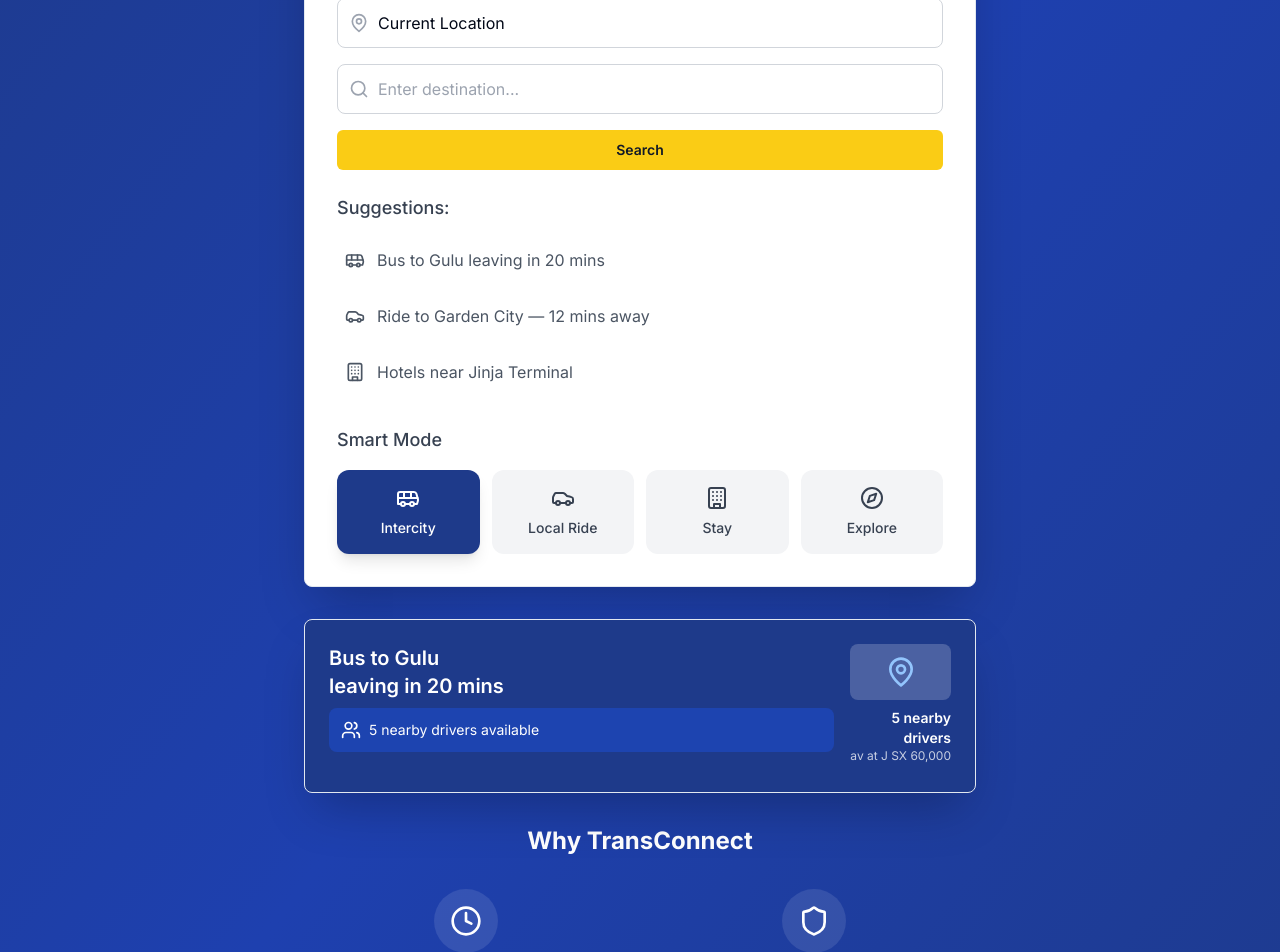
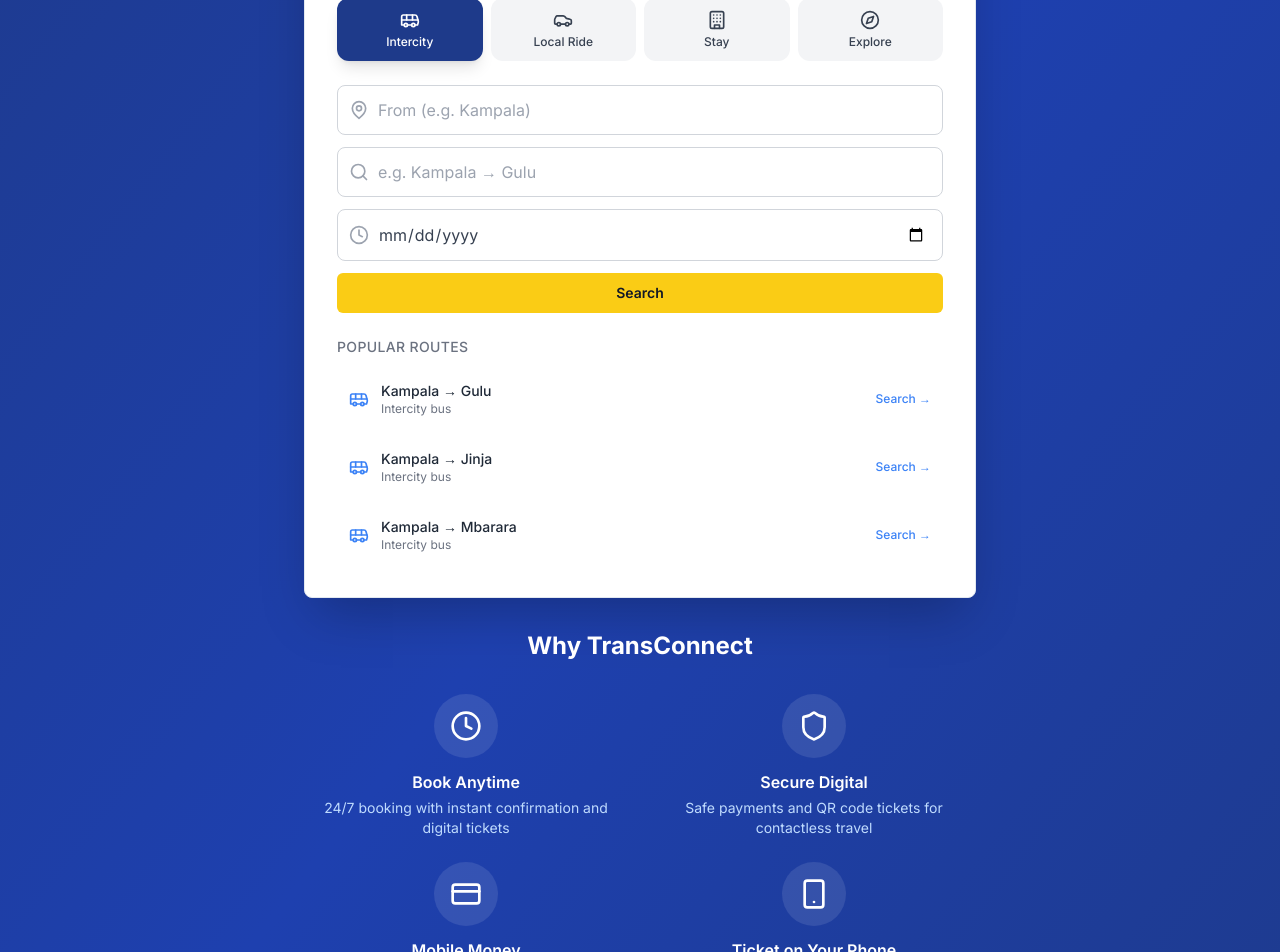
Before and after one commit to 3bsolutionsltd/transconnect-app, a Next.js app in the folder transconnect-web/: page / in a window 1280 px wide. Shown: the part 380-1332 px from the top of the page. Built offline with nearby package versions, Linux system fonts and the light colour scheme.

Commit message:
feat: improve homepage UX (date picker, smart mode, router.push, popular routes, 4-item value prop, copyright 2026)

```diff
--- a/transconnect-web/src/app/page.tsx
+++ b/transconnect-web/src/app/page.tsx
@@ -2,26 +2,92 @@
 import Link from 'next/link'
 import { Button } from '@/components/ui/button'
 import { Card, CardContent } from '@/components/ui/card'
-import { Bus, MapPin, Clock, Shield, Search, Car, Building, Compass, Users } from 'lucide-react'
+import { Bus, MapPin, Clock, Shield, Search, Car, Building, Compass, Users, Smartphone, CreditCard } from 'lucide-react'
 import Header from '@/components/Header'
 import { useState } from 'react'
+import { useRouter } from 'next/navigation'
 
 export default function HomePage() {
-  const [currentLocation, setCurrentLocation] = useState('Current Location');
+  const router = useRouter();
+  const [origin, setOrigin] = useState('');
   const [destination, setDestination] = useState('');
+  const [travelDate, setTravelDate] = useState('');
   const [activeMode, setActiveMode] = useState('Intercity');
 
-  const suggestions = [
-    { icon: Bus, text: "Bus to Gulu leaving in 20 mins", type: "bus", action: () => window.location.href = '/search?destination=Gulu' },
-    { icon: Car, text: "Ride to Garden City — 12 mins away", type: "ride", action: () => window.location.href = '/search?destination=Garden City' },
-    { icon: Building, text: "Hotels near Jinja Terminal", type: "hotel", action: () => window.location.href = '/search?destination=Jinja' }
+  const today = new Date().toISOString().split('T')[0];
+
+  function handleSearch() {
+    const params = new URLSearchParams();
+    if (destination) params.set('destination', destination);
+    if (origin) params.set('origin', origin);
+    if (travelDate) params.set('date', travelDate);
+    router.push(`/search?${params.toString()}`);
+  }
+
+  function handleKeyDown(e: React.KeyboardEvent) {
+    if (e.key === 'Enter') handleSearch();
+  }
+
+  const smartModes = [
+    {
+      id: 'Intercity',
+      label: 'Intercity',
+      icon: Bus,
+      placeholder: 'e.g. Kampala → Gulu',
+      description: 'Book long-distance bus tickets'
+    },
+    {
+      id: 'Local Ride',
+      label: 'Local Ride',
+      icon: Car,
+      placeholder: 'e.g. Garden City',
+      description: 'Find a shared ride nearby'
+    },
+    {
+      id: 'Stay',
+      label: 'Stay',
+      icon: Building,
+      placeholder: 'e.g. Jinja',
+      description: 'Hotels near bus terminals'
+    },
+    {
+      id: 'Explore',
+      label: 'Explore',
+      icon: Compass,
+      placeholder: 'e.g. Bwindi',
+      description: 'Discover destinations'
+    },
   ];
 
-  const smartModes = [
-    { id: 'Intercity', label: 'Intercity', icon: Bus },
-    { id: 'Local Ride', label: 'Local Ride', icon: Car },
-    { id: 'Stay', label: 'Stay', icon: Building },
-    { id: 'Explore', label: 'Explore', icon: Compass }
+  const activeModeMeta = smartModes.find(m => m.id === activeMode)!;
+
+  const suggestions = [
+    { icon: Bus, text: 'Kampala → Gulu', sub: 'Intercity bus', dest: 'Gulu', orig: 'Kampala' },
+    { icon: Bus, text: 'Kampala → Jinja', sub: 'Intercity bus', dest: 'Jinja', orig: 'Kampala' },
+    { icon: Bus, text: 'Kampala → Mbarara', sub: 'Intercity bus', dest: 'Mbarara', orig: 'Kampala' },
+  ];
+
+  const whyItems = [
+    {
+      icon: Clock,
+      title: 'Book Anytime',
+      desc: '24/7 booking with instant confirmation and digital tickets'
+    },
+    {
+      icon: Shield,
+      title: 'Secure Digital',
+      desc: 'Safe payments and QR code tickets for contactless travel'
+    },
+    {
+      icon: CreditCard,
+      title: 'Mobile Money',
+      desc: 'Pay with MTN MoMo or Airtel Money — no cash needed'
+    },
+    {
+      icon: Smartphone,
+      title: 'Ticket on Your Phone',
+      desc: 'Your QR ticket lives on your phone, even offline'
+    },
   ];
 
   return (
@@ -31,7 +97,8 @@
       {/* Main Content */}
       <div className="pt-4 pb-16 px-4 sm:pt-8">
         <div className="max-w-2xl mx-auto">
-          {/* Hero Section */}
+
+          {/* Hero */}
           <div className="text-center mb-8 sm:mb-12">
             <h1 className="text-2xl sm:text-4xl md:text-5xl font-bold text-white mb-4 leading-tight px-2">
               Your One-Stop<br />
@@ -46,127 +113,119 @@
                 Where are you headed?
               </h2>
 
-              {/* Search Form - Mobile First */}
-              <div className="space-y-4 mb-6">
+              {/* Smart Mode Tabs */}
+              <div className="grid grid-cols-4 gap-2 mb-6">
+                {smartModes.map((mode) => (
+                  <button
+                    key={mode.id}
+                    onClick={() => setActiveMode(mode.id)}
+                    className={`p-3 rounded-xl text-center transition-all touch-manipulation min-h-[60px] ${
+                      activeMode === mode.id
+                        ? 'bg-blue-900 text-white shadow-lg'
+                        : 'bg-gray-100 text-gray-700 hover:bg-gray-200 active:bg-gray-300'
+                    }`}
+                  >
+                    <mode.icon className="h-5 w-5 mx-auto mb-1" />
+                    <div className="text-xs font-medium leading-tight">{mode.label}</div>
+                  </button>
+                ))}
+              </div>
+
+              {activeMode !== 'Intercity' && (
+                <p className="text-sm text-blue-600 bg-blue-50 rounded-lg px-3 py-2 mb-4">
+                  {activeModeMeta.description}
+                </p>
+              )}
+
+              {/* Search Form */}
+              <div className="space-y-3 mb-6">
+                {activeMode === 'Intercity' && (
                   <div className="relative">
-                  <MapPin className="absolute left-3 top-1/2 transform -translate-y-1/2 text-gray-400 h-5 w-5" />
+                    <MapPin className="absolute left-3 top-1/2 -translate-y-1/2 text-gray-400 h-5 w-5" />
                     <input
                       type="text"
-                    value={currentLocation}
-                    onChange={(e) => setCurrentLocation(e.target.value)}
-                    className="w-full pl-10 pr-4 py-3 sm:py-3 border border-gray-300 rounded-lg focus:ring-2 focus:ring-blue-500 focus:border-transparent text-base"
-                    placeholder="Current Location"
+                      value={origin}
+                      onChange={(e) => setOrigin(e.target.value)}
+                      onKeyDown={handleKeyDown}
+                      className="w-full pl-10 pr-4 py-3 border border-gray-300 rounded-lg focus:ring-2 focus:ring-blue-500 focus:border-transparent text-base"
+                      placeholder="From (e.g. Kampala)"
                     />
                   </div>
+                )}
                 <div className="relative">
-                  <Search className="absolute left-3 top-1/2 transform -translate-y-1/2 text-gray-400 h-5 w-5" />
+                  <Search className="absolute left-3 top-1/2 -translate-y-1/2 text-gray-400 h-5 w-5" />
                   <input
                     type="text"
                     value={destination}
                     onChange={(e) => setDestination(e.target.value)}
-                    className="w-full pl-10 pr-4 py-3 sm:py-3 border border-gray-300 rounded-lg focus:ring-2 focus:ring-blue-500 focus:border-transparent text-base"
-                    placeholder="Enter destination..."
+                    onKeyDown={handleKeyDown}
+                    className="w-full pl-10 pr-4 py-3 border border-gray-300 rounded-lg focus:ring-2 focus:ring-blue-500 focus:border-transparent text-base"
+                    placeholder={activeModeMeta.placeholder}
                   />
                 </div>
+                {activeMode === 'Intercity' && (
+                  <div className="relative">
+                    <Clock className="absolute left-3 top-1/2 -translate-y-1/2 text-gray-400 h-5 w-5 pointer-events-none" />
+                    <input
+                      type="date"
+                      value={travelDate}
+                      min={today}
+                      onChange={(e) => setTravelDate(e.target.value)}
+                      onKeyDown={handleKeyDown}
+                      className="w-full pl-10 pr-4 py-3 border border-gray-300 rounded-lg focus:ring-2 focus:ring-blue-500 focus:border-transparent text-base text-gray-700"
+                    />
+                  </div>
+                )}
                 <Button
-                  className="w-full py-3 sm:py-3 bg-yellow-400 hover:bg-yellow-500 text-gray-900 font-semibold transition-all transform hover:scale-[1.02] active:scale-[0.98] touch-manipulation"
-                  onClick={() => {
-                    if (destination) {
-                      window.location.href = `/search?destination=${encodeURIComponent(destination)}&origin=${encodeURIComponent(currentLocation)}`;
-                    } else {
-                      window.location.href = '/search';
-                    }
-                  }}
+                  className="w-full py-3 bg-yellow-400 hover:bg-yellow-500 text-gray-900 font-semibold transition-all transform hover:scale-[1.02] active:scale-[0.98] touch-manipulation"
+                  onClick={handleSearch}
                 >
                   Search
                 </Button>
               </div>
 
-              {/* Suggestions */}
-              <div className="mb-6 sm:mb-8">
-                <h3 className="text-base sm:text-lg font-medium text-gray-700 mb-3 sm:mb-4">Suggestions:</h3>
-                <div className="space-y-2 sm:space-y-3">
-                  {suggestions.map((suggestion, index) => (
+              {/* Popular Routes */}
+              <div>
+                <h3 className="text-sm font-medium text-gray-500 mb-3 uppercase tracking-wide">Popular routes</h3>
+                <div className="space-y-2">
+                  {suggestions.map((s, i) => (
                     <div
-                      key={index}
-                      className="flex items-center space-x-3 text-gray-600 hover:text-blue-600 cursor-pointer transition-colors p-3 sm:p-2 rounded-lg hover:bg-blue-50 active:bg-blue-100 min-h-[44px] touch-manipulation"
-                      onClick={suggestion.action}
+                      key={i}
+                      className="flex items-center justify-between p-3 rounded-lg hover:bg-blue-50 active:bg-blue-100 cursor-pointer transition-colors touch-manipulation min-h-[44px]"
+                      onClick={() => {
+                        const params = new URLSearchParams({ destination: s.dest, origin: s.orig });
+                        if (travelDate) params.set('date', travelDate);
+                        router.push(`/search?${params.toString()}`);
+                      }}
                     >
-                      <suggestion.icon className="h-5 w-5 flex-shrink-0" />
-                      <span className="text-sm sm:text-base">{suggestion.text}</span>
-                    </div>
-                  ))}
+                      <div className="flex items-center space-x-3">
+                        <s.icon className="h-5 w-5 text-blue-500 flex-shrink-0" />
+                        <div>
+                          <div className="text-sm font-medium text-gray-800">{s.text}</div>
+                          <div className="text-xs text-gray-500">{s.sub}</div>
                         </div>
                       </div>
-
-              {/* Smart Mode */}
-              <div>
-                <h3 className="text-base sm:text-lg font-medium text-gray-700 mb-3 sm:mb-4">Smart Mode</h3>
-                <div className="grid grid-cols-2 sm:grid-cols-4 gap-2 sm:gap-3">
-                  {smartModes.map((mode) => (
-                    <button
-                      key={mode.id}
-                      onClick={() => setActiveMode(mode.id)}
-                      className={`p-3 sm:p-4 rounded-xl text-center transition-all touch-manipulation min-h-[60px] sm:min-h-auto ${
-                        activeMode === mode.id
-                          ? 'bg-blue-900 text-white shadow-lg'
-                          : 'bg-gray-100 text-gray-700 hover:bg-gray-200 active:bg-gray-300'
-                      }`}
-                    >
-                      <mode.icon className="h-5 w-5 sm:h-6 sm:w-6 mx-auto mb-1 sm:mb-2" />
-                      <div className="text-xs sm:text-sm font-medium">{mode.label}</div>
-                    </button>
+                      <span className="text-blue-500 text-xs font-medium">Search →</span>
+                    </div>
                   ))}
                 </div>
               </div>
             </CardContent>
           </Card>
 
-          {/* Featured Trip Card */}
-          <Card className="mb-6 sm:mb-8 bg-blue-900 text-white shadow-2xl cursor-pointer transform hover:scale-[1.02] active:scale-[0.98] transition-all mx-2 sm:mx-0 touch-manipulation" onClick={() => window.location.href = '/search?destination=Gulu'}>
-            <CardContent className="p-4 sm:p-6">
-              <div className="flex justify-between items-start">
-                <div className="flex-1">
-                  <h3 className="text-lg sm:text-xl font-semibold mb-2">
-                    Bus to Gulu<br />
-                    leaving in 20 mins
-                  </h3>
-                  <div className="bg-blue-700 bg-opacity-50 rounded-lg p-3 mb-4">
-                    <div className="flex items-center space-x-2">
-                      <Users className="h-4 w-4 sm:h-5 sm:w-5" />
-                      <span className="text-xs sm:text-sm">5 nearby drivers available</span>
+          {/* Why TransConnect */}
+          <div className="text-center px-2 sm:px-0 mb-8">
+            <h3 className="text-xl sm:text-2xl font-bold text-white mb-6 sm:mb-8">Why TransConnect</h3>
+            <div className="grid grid-cols-2 gap-4 sm:gap-6">
+              {whyItems.map((item) => (
+                <div key={item.title} className="text-center">
+                  <div className="bg-white bg-opacity-10 rounded-full w-14 h-14 sm:w-16 sm:h-16 flex items-center justify-center mx-auto mb-3">
+                    <item.icon className="h-6 w-6 sm:h-8 sm:w-8 text-white" />
                   </div>
+                  <h4 className="text-sm sm:text-base font-semibold text-white mb-1">{item.title}</h4>
+                  <p className="text-blue-200 text-xs sm:text-sm">{item.desc}</p>
                 </div>
-                </div>
-                <div className="text-right ml-4 flex-shrink-0">
-                  <div className="bg-white bg-opacity-20 rounded-lg p-2 sm:p-3 mb-2">
-                    <MapPin className="h-6 w-6 sm:h-8 sm:w-8 text-blue-300 mx-auto" />
-                  </div>
-                  <div className="text-xs sm:text-sm font-semibold">5 nearby<br />drivers</div>
-                  <div className="text-xs opacity-75">av at J SX 60,000</div>
-                </div>
-              </div>
-            </CardContent>
-          </Card>
-
-          {/* Why TransConnect */}
-          <div className="text-center px-2 sm:px-0">
-            <h3 className="text-xl sm:text-2xl font-bold text-white mb-6 sm:mb-8">Why TransConnect</h3>
-            <div className="grid grid-cols-1 sm:grid-cols-2 gap-6">
-              <div className="text-center">
-                <div className="bg-white bg-opacity-10 rounded-full w-14 h-14 sm:w-16 sm:h-16 flex items-center justify-center mx-auto mb-4">
-                  <Clock className="h-6 w-6 sm:h-8 sm:w-8 text-white" />
-                </div>
-                <h4 className="text-base sm:text-lg font-semibold text-white mb-2">Book Anytime</h4>
-                <p className="text-blue-100 text-sm">24/7 booking with instant confirmation and digital tickets</p>
-              </div>
-              <div className="text-center">
-                <div className="bg-white bg-opacity-10 rounded-full w-14 h-14 sm:w-16 sm:h-16 flex items-center justify-center mx-auto mb-4">
-                  <Shield className="h-6 w-6 sm:h-8 sm:w-8 text-white" />
-                </div>
-                <h4 className="text-base sm:text-lg font-semibold text-white mb-2">Secure Digital</h4>
-                <p className="text-blue-100 text-sm">Safe payments and QR code tickets for contactless travel</p>
-              </div>
+              ))}
             </div>
           </div>
         </div>
@@ -183,7 +242,7 @@
             Connecting East Africa through smart transportation solutions
           </p>
           <p className="text-xs sm:text-sm text-blue-300">
-            © 2024 TransConnect. Built by 3B Solutions Ltd & Green Rokon Technologies Ltd.
+            © 2026 TransConnect. Built by 3B Solutions Ltd & Green Rokon Technologies Ltd.
           </p>
         </div>
       </footer>
--- a/transconnect-web/src/app/search/page.tsx
+++ b/transconnect-web/src/app/search/page.tsx
@@ -4,18 +4,19 @@
 import Link from 'next/link';
 import Header from '@/components/Header';
 import { ArrowLeft } from 'lucide-react';
-import { useRouter } from 'next/navigation';
+import { useRouter, useSearchParams } from 'next/navigation';
 
 export default function SearchPage() {
-  const [origin, setOrigin] = useState('');
-  const [destination, setDestination] = useState('');
-  const [date, setDate] = useState('');
+  const searchParams = useSearchParams();
+  const [origin, setOrigin] = useState(searchParams.get('origin') || '');
+  const [destination, setDestination] = useState(searchParams.get('destination') || '');
+  const [date, setDate] = useState(searchParams.get('date') || '');
   const [routes, setRoutes] = useState<any[]>([]);
   const [loading, setLoading] = useState(false);
   const [error, setError] = useState<string>('');
   const router = useRouter();
 
-  // Load all routes when component mounts
+  // Load routes on mount (pre-seeded from URL params)
   React.useEffect(() => {
     handleSearch();
   }, []);
```
Lines whose indentation alone changed are shown as unchanged.
